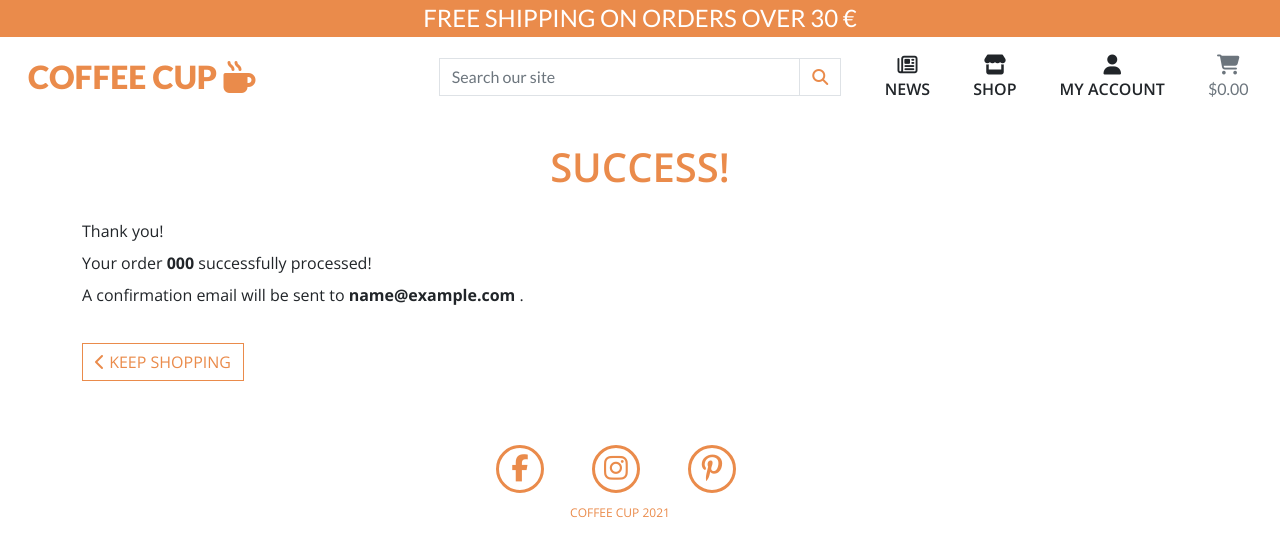
After one commit to slavabdev/ms4-coffeeshop, a Django app: page /checkout/checkout_success/000 in a window 1280 px wide. The commit adds this page. Shown: the top 557 px of the page. Run offline with Django 3.2, Linux system fonts and the light colour scheme; tables that the repository leaves empty hold one stand-in row (values such as "Sample post"); parts of the project's set-up code (start-up, migrations or seed data) failed here and were passed over; some libraries are stand-ins or nearby versions.

Commit message:
add checkout success template and logic; updated product_slug

```diff
--- a/checkout/__init__.py
+++ b/checkout/__init__.py
@@ -0,0 +1 @@
+default_app_config = 'checkout.apps.CheckoutConfig'
--- a/checkout/signals.py
+++ b/checkout/signals.py
@@ -2,6 +2,7 @@ from django.db.models.signals import post_save, post_delete
 from django.dispatch import receiver
 
 from .models import OrderLineItem
+
 
 @receiver(post_save, sender=OrderLineItem)
 def update_on_save(sender, instance, created, **kwargs):
@@ -10,6 +11,7 @@ def update_on_save(sender, instance, created, **kwargs):
     '''
     instance.order.update_total()
 
+
 @receiver(post_delete, sender=OrderLineItem)
 def update_on_delete(sender, instance, **kwargs):
     '''
--- a/checkout/static/checkout/css/checkout.css
+++ b/checkout/static/checkout/css/checkout.css
@@ -6,6 +6,12 @@
 .form-check-input:focus {
     border-color: #ea8b4b;
     box-shadow: none;
+}
+
+.text-done {
+  font-family: 'Open Sans', sans-serif;
+  font-size: 1rem;
+  line-height: 2;
 }
 
 #payment-form .form-control,
--- a/checkout/templates/checkout/checkout.html
+++ b/checkout/templates/checkout/checkout.html
@@ -57,7 +57,7 @@
                         </div>
 
                     </div>
-                    {% if item|length > 1 %}
+                    {% if bag_items|length >= 2 %}
                         <hr>
                     {% endif %}
                 {% endfor %}
--- /dev/null
+++ b/checkout/templates/checkout/checkout_success.html
@@ -0,0 +1,37 @@
+{% extends 'base.html' %}
+
+{% load static %}
+
+{% load shopbag_tools %}
+
+{% block extra_css %}
+    <link rel="stylesheet" href="{% static 'checkout/css/checkout.css' %}">
+{% endblock %}
+
+
+{% block content %}
+
+<div class="page-container">
+    <div class="container">
+        <h2 class="text-center section-title ">
+            Success!
+        </h2>
+
+        <div class="row mt-4 mb-3">
+            <div class="col-12">
+                <h6 class="text-done"> Thank you! <br> Your order <strong> {{ order.order_number }} </strong> successfully processed! <br>
+                    A confirmation email will be sent to <strong> {{ order.email }} </strong>.</h6>
+            </div>
+        </div>
+        <div class="col-12 mb-5 ">
+            <a href="{% url 'all_products' %}" class="btn btn-action rounded-0 mt-2">
+                <span class="icon">
+                    <i class="fas fa-chevron-left"></i>
+                </span>
+                <span class="text-uppercase">Keep Shopping</span>
+            </a>
+        </div>
+    </div>
+</div>
+
+{% endblock %}
--- a/checkout/urls.py
+++ b/checkout/urls.py
@@ -1,8 +1,9 @@
-from django.contrib import admin
 from django.urls import path, include
 from . import views
 
 
 urlpatterns = [
-    path('', views.checkout, name='checkout')
+    path('', views.checkout, name='checkout'),
+    path('checkout_success/<order_number>', views.checkout_success,
+         name='checkout_success'),
 ]
--- a/checkout/views.py
+++ b/checkout/views.py
@@ -1,9 +1,11 @@
-from django.shortcuts import render, reverse, redirect
+from django.shortcuts import render, reverse, redirect, get_object_or_404
 from django.contrib import messages
 from django.conf import settings
 
 from .forms import OrderForm
 from shopbag.contexts import bag_contents
+from .models import Product
+from .models import Order, OrderLineItem
 
 import stripe
 
@@ -11,6 +13,58 @@ import stripe
 def checkout(request):
     stripe_public_key = settings.STRIPE_PUBLIC_KEY
     stripe_secret_key = settings.STRIPE_SECRET_KEY
+
+    if request.method == 'POST':
+        shopbag = request.session.get('shopbag', {})
+        form_data = {
+            'full_name': request.POST['full_name'],
+            'email': request.POST['email'],
+            'phone_number': request.POST['phone_number'],
+            'country': request.POST['country'],
+            'postcode': request.POST['postcode'],
+            'town_or_city': request.POST['town_or_city'],
+            'street_address1': request.POST['street_address1'],
+            'street_address2': request.POST['street_address2'],
+            'county': request.POST['county'],
+        }
+
+        order_form = OrderForm(form_data)
+        if order_form.is_valid():
+            order = order_form.save()
+            for item_id, item_data in shopbag.items():
+                try:
+                    product = Product.objects.get(slug=item_id)
+                    if isinstance(item_data, int):
+                        order_line_item = OrderLineItem(
+                            order=order,
+                            product=product,
+                            quantity=item_data,
+                        )
+                        order_line_item.save()
+                    else:
+                        for size, quantity in item_data['items_by_size'].items():
+                            order_line_item = OrderLineItem(
+                                order=order,
+                                product=product,
+                                quantity=quantity,
+                                product_size=size,
+                            )
+                            order_line_item.save()
+                except Product.DoesNotExist:
+                    messages.error(request, (
+                        "One of the products in your bag wasn't found in our \
+                        database.Please call us for assistance!")
+                    )
+                    order.delete()
+                    return redirect(reverse('the_bag'))
+            request.session['save_info'] = 'save-info' in request.POST
+            return redirect(reverse
+                            ('checkout_success', args=[order.order_number]))
+        else:
+            messages.error(request, "There was an error with your form. Please, \
+                                     doublecheck your information.")
+    else:
+        shopbag = request.session.get('shopbag', {})
 
     shopbag = request.session.get('shopbag', {})
     if not shopbag:
@@ -36,7 +90,28 @@ def checkout(request):
     context = {
         'order_form': order_form,
         'stripe_public_key': stripe_public_key,
-        'client_secret' : intent.client_secret,
+        'client_secret': intent.client_secret,
     }
 
     return render(request, template, context)
+
+
+def checkout_success(request, order_number):
+    '''
+    Handle successful checkouts
+    '''
+    save_info = request.session.get('save_info')
+    order = get_object_or_404(Order, order_number=order_number)
+
+    messages.success(request, f'Order successfully processed! \
+        Your order number is {order_number}. A confirmation \
+        email will be sent to {order.email}.')
+
+    if 'shopbag' in request.session:
+        del request.session['shopbag']
+
+    template = 'checkout/checkout_success.html'
+    context = {
+        'order': order,
+    }
+    return render(request, template, context)
--- a/main/templates/main/index.html
+++ b/main/templates/main/index.html
@@ -14,11 +14,15 @@
         <img src="{{MEDIA_URL}}slider-1.jpg" class="d-block w-100" alt="...">
         <div class="carousel-content">
             <h3 class="carousel-heading">Find our the nearest coffeeshop to you</h3>
-            <a class="btn btn-link" href="#">
+            <a class="btn btn-action" href="#">
+              Go to shop
             </a>
         </div>
       </div>
       <div class="carousel-item" data-bs-interval="2000">
+        {% for product in products %}
+         {{product}}
+        {% endfor %}
         <img src="{{MEDIA_URL}}slider-1.jpg" class="d-block w-100" alt="...">
         <div class="carousel-caption d-none d-md-block">
           <h5>Second slide label</h5>
--- a/products/admin.py
+++ b/products/admin.py
@@ -4,7 +4,6 @@ from .models import Product, Category
 
 class ProductAdmin(admin.ModelAdmin):
     list_display = ('name', 'category', 'has_sizes', 'price',)
-    prepopulated_fields = {'slug': ('name',)}
 
 
 class CategoryAdmin(admin.ModelAdmin):
--- a/products/models.py
+++ b/products/models.py
@@ -1,4 +1,5 @@
 from django.db import models
+from autoslug import AutoSlugField
 
 
 class Category(models.Model):
@@ -16,7 +17,7 @@ class Category(models.Model):
 class Product(models.Model):
     category = models.ForeignKey('Category', null=True, blank=True, on_delete=models.SET_NULL)
     name = models.CharField(max_length=254)
-    slug = models.SlugField(max_length=200, unique=True)
+    slug = AutoSlugField(max_length=200, unique=True, populate_from='name')
     description = models.TextField()
     has_sizes = models.BooleanField(default=False, null=True, blank=True )
     price = models.DecimalField(max_digits=6, decimal_places=2)
--- a/products/templates/products/add_product.html
+++ b/products/templates/products/add_product.html
@@ -10,9 +10,9 @@
     <div class="container">
         <div class="row">
             <div class="col-12 col-md-6">
-                <hr>
-                <h2 class="logo-font mb-4">Product management</h2>
-                <h5 class="text-muted">Add product</h5>
+
+                <h2 class="section-title text-start mb-4 mx-0">Product management</h2>
+                <h5 class="text-start text-muted sm-heading">Add product</h5>
                 <hr>
             </div>
         </div>
--- a/products/templates/products/product_detail.html
+++ b/products/templates/products/product_detail.html
@@ -53,9 +53,9 @@
 
                                     <select class="form-control rounded-0 w-50" name="product_size" id="id_product_size">
                                         {% if product.category.name == 'coffee' %}
-                                            <option value="250g">250 g</option>
-                                            <option value="500g">500 g</option>
-                                            <option value="1kg">1 kg</option>
+                                            <option value="m">250 g</option>
+                                            <option value="l">500 g</option>
+                                            <option value="xl">1 kg</option>
 
                                         {% else %}
                                             <option value="s">S</option>
--- a/requirements.txt
+++ b/requirements.txt
@@ -2,6 +2,7 @@ asgiref==3.3.4
 crispy-bootstrap5==0.4
 Django==3.2.4
 django-allauth==0.44.0
+django-autoslug==1.9.8
 django-crispy-forms==1.12.0
 oauthlib==3.1.1
 Pillow==8.2.0
@@ -10,3 +11,4 @@ python3-openid==3.2.0
 pytz==2021.1
 requests-oauthlib==1.3.0
 sqlparse==0.4.1
+stripe==2.58.0
--- a/templates/base.html
+++ b/templates/base.html
@@ -105,7 +105,7 @@
                             <div class="dropdown-menu border-0" aria-labelledby="user-options">
                                 {% if request.user.is_authenticated %}
                                     {% if request.user.is_superuser %}
-                                        <a href="" class="dropdown-item">Manage products</a>
+                                        <a href="{% url 'add_product' %}" class="dropdown-item">Manage products</a>
                                         <a href="" class="dropdown-item">Manage news</a>
                                     {% endif %}
                                     <a href="" class="dropdown-item">My profle</a>
```
Also changed, not shown: coffeeshop/settings.py (line endings or trailing spaces), media/photos/products/For-Life-images-Red_06sg2bO.png (added), products/migrations/0004_alter_product_slug.py (added), shopbag/views.py (line endings or trailing spaces).
